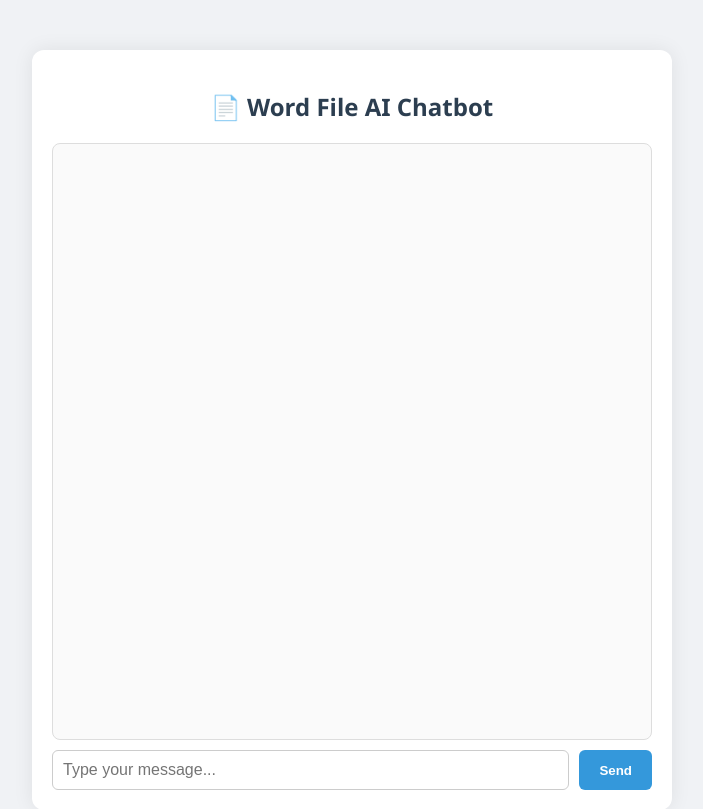
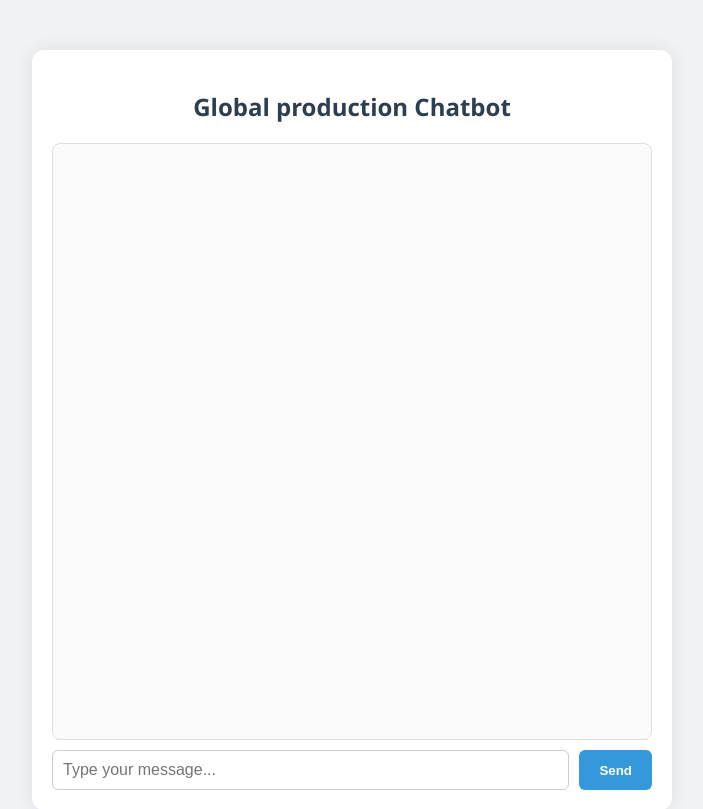
Before and after one commit to jguruprasathwebmdnet/Word-based-chat-bot, a Flask app: page / in a window 1280 px wide. Shown: the top 809 px of the page, without its empty margins (288-991 px from the left). Run offline with Flask 3, Linux system fonts and the light colour scheme.

Commit message:
Update index.html

```diff
--- a/templates/index.html
+++ b/templates/index.html
@@ -7,7 +7,7 @@
 </head>
 <body>
   <div class="chat-container">
-    <h2>📄 Word File AI Chatbot</h2>
+    <h2>Global production Chatbot</h2>
     <div id="chat-box"></div>
     <div class="input-area">
       <input type="text" id="user-input" placeholder="Type your message..." />
```
